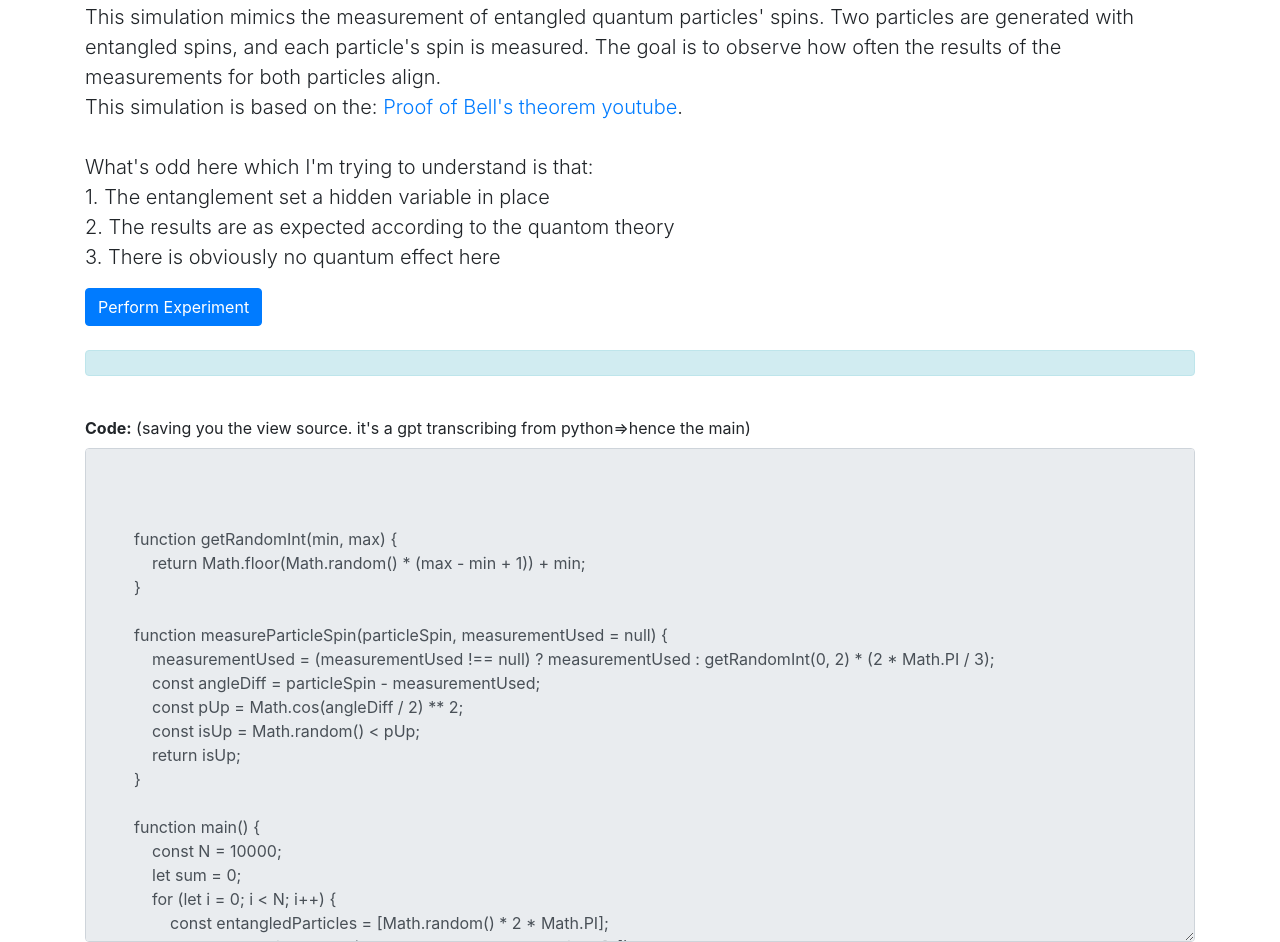
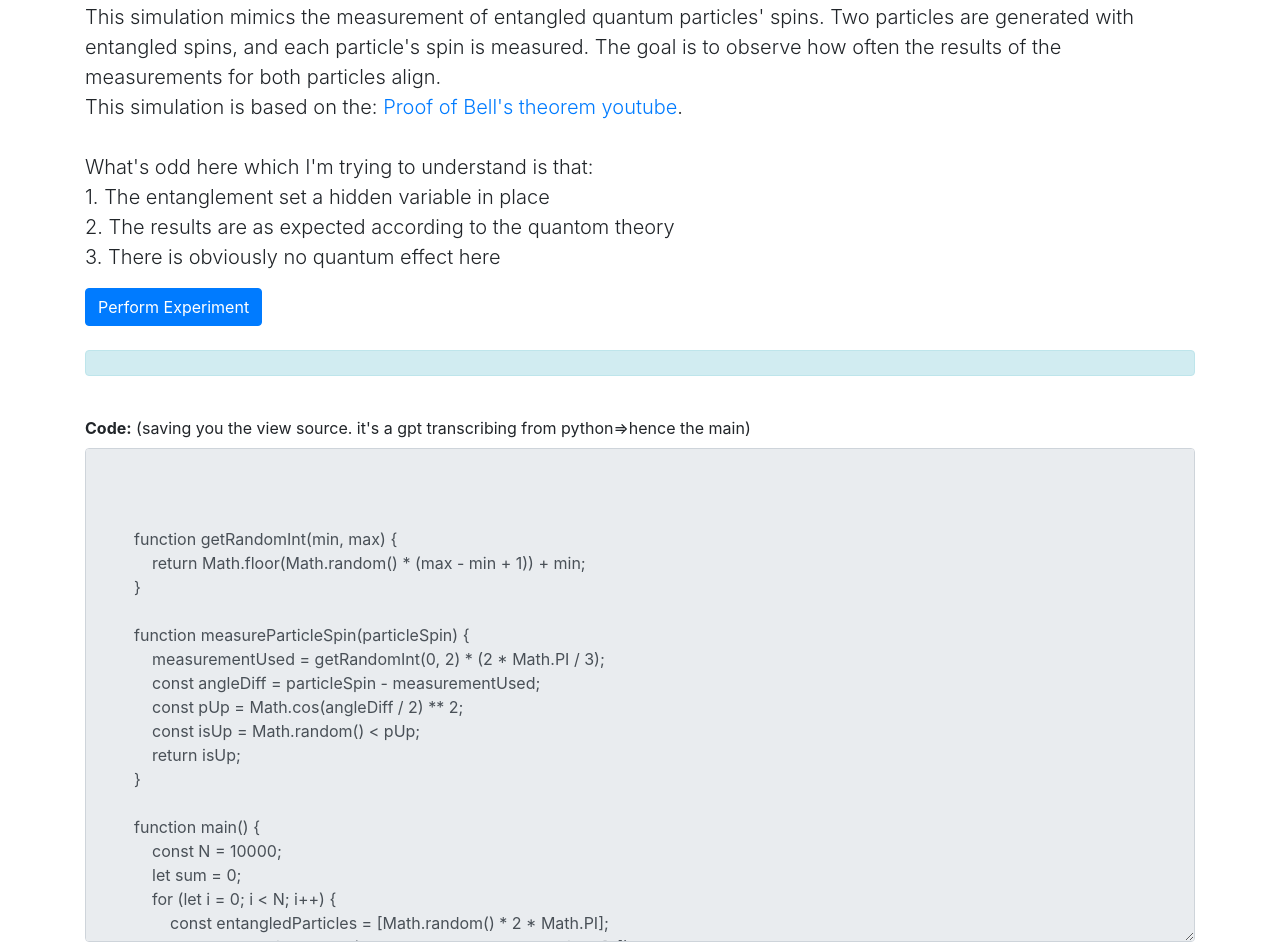
Before and after one commit to hedb/hedb.github.io, a plain HTML site: page index.html in a window 1280 px wide. Shown: the part 94-1036 px from the top of the page. Drawn offline with nearby package versions, Linux system fonts and the light colour scheme.

Commit message:
removed the tests function to prevent confusion

```diff
--- a/index.html
+++ b/index.html
@@ -39,8 +39,8 @@
             return Math.floor(Math.random() * (max - min + 1)) + min;
         }
 
-        function measureParticleSpin(particleSpin, measurementUsed = null) {
-            measurementUsed = (measurementUsed !== null) ? measurementUsed : getRandomInt(0, 2) * (2 * Math.PI / 3);
+        function measureParticleSpin(particleSpin) {
+            measurementUsed = getRandomInt(0, 2) * (2 * Math.PI / 3);
             const angleDiff = particleSpin - measurementUsed;
             const pUp = Math.cos(angleDiff / 2) ** 2;
             const isUp = Math.random() < pUp;
@@ -65,20 +65,6 @@
 
     <script>
 
-
-        tests();
-
-        function tests() {
-            const N = 1000;
-            let sum = 0;
-            for (let i = 0; i < N; i++) {
-                if (measureParticleSpin(0, 0) !== true) throw new Error('Test failed');
-                if (measureParticleSpin(0, Math.PI) !== false) throw new Error('Test failed');
-                sum += (measureParticleSpin(0, Math.PI / 2) === true) ? 1 : 0;
-            }
-            if (Math.abs(sum / N - 0.5) >= 0.1) throw new Error('Test failed');
-        }
-
         document.getElementById("performExperiment").addEventListener("click", main);
 
         // Populate the textarea with the JS code
```
